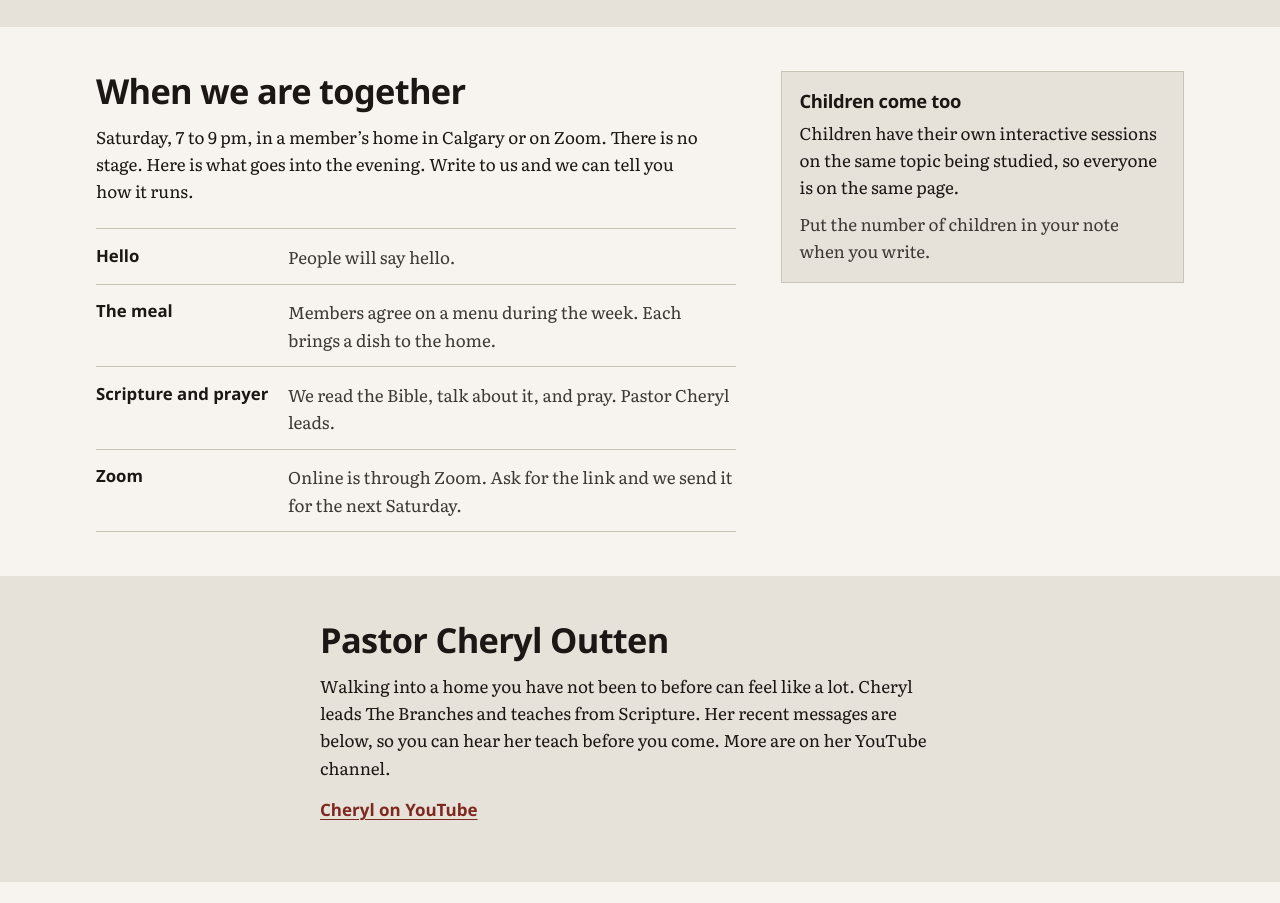
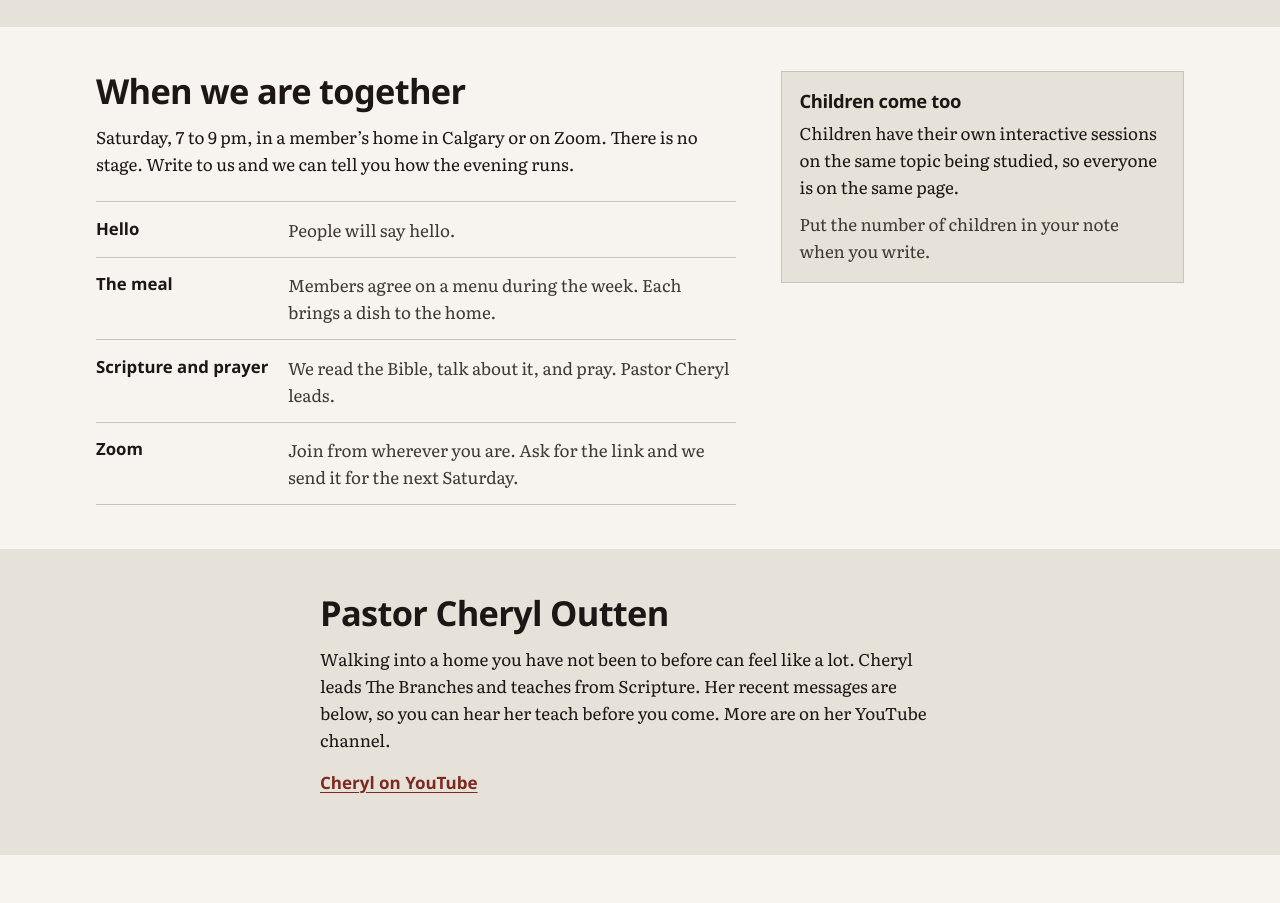
Before and after one commit to lioneltchami/the-branches, a React (Vite) app: page / in a window 1280 px wide. Shown: the part 1200-2103 px from the top of the page. Built offline with nearby package versions, Linux system fonts and the light colour scheme; a web font is replaced by a local one.

Commit message:
Tighten gather copy

```diff
--- a/src/App.tsx
+++ b/src/App.tsx
@@ -342,7 +342,7 @@ function App() {
               </h2>
               <p>
                 Saturday, 7 to 9 pm, in a member’s home in Calgary or on Zoom. There is no stage.
-                Here is what goes into the evening. Write to us and we can tell you how it runs.
+                Write to us and we can tell you how the evening runs.
               </p>
               <dl className="parts">
                 <div>
@@ -359,7 +359,7 @@ function App() {
                 </div>
                 <div>
                   <dt>Zoom</dt>
-                  <dd>Online is through Zoom. Ask for the link and we send it for the next Saturday.</dd>
+                  <dd>Join from wherever you are. Ask for the link and we send it for the next Saturday.</dd>
                 </div>
               </dl>
             </div>
```
